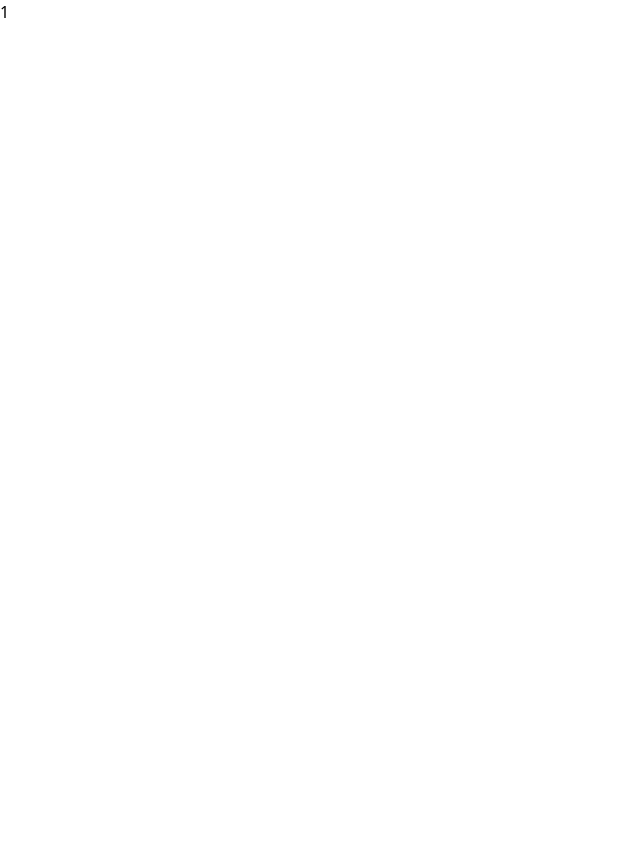
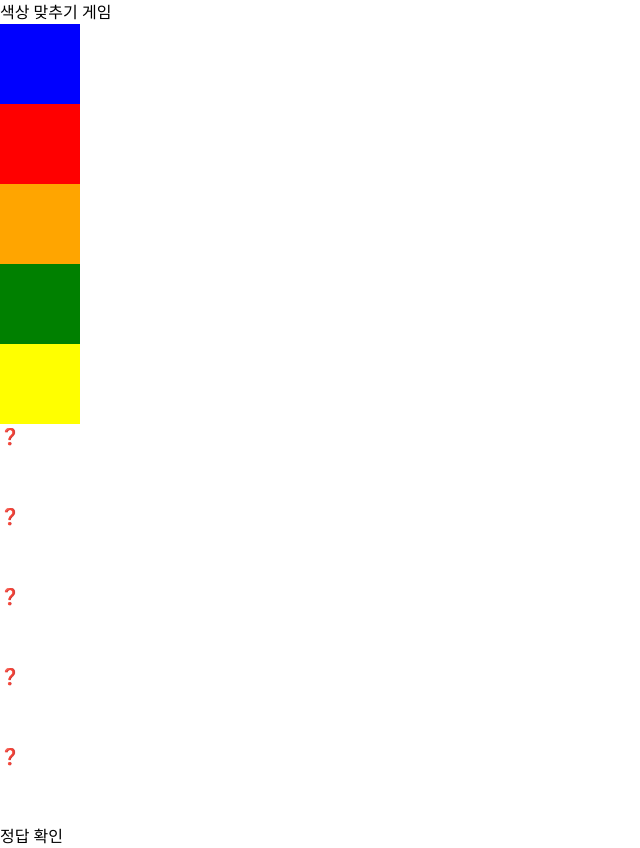
Before and after one commit to TaeWoongYoun/react-game, a React (Create React App) app: page /color-game in a window 1280 px wide. Shown: the whole page, without its empty margins (0-640 px from the left). Before the commit the page ends 800 px from the top, so only its background shows below. Built offline with nearby package versions, Linux system fonts and the light colour scheme.

Commit message:
test : False

```diff
--- a/src/pages/ColorGamePage.js
+++ b/src/pages/ColorGamePage.js
@@ -1,9 +1,67 @@
-import '../App.css';
+import { useState } from "react";
+import "../App.css";
+
+const colors = ["red", "orange", "yellow", "green", "blue"];
+const shuffledColors = [...colors].sort(() => Math.random() - 0.5);
 
 function ColorGamePage() {
-    return (
-        "1"
-    );
-  }
+  const [userChoices, setUserChoices] = useState(Array(5).fill(null));
+  const [correctCount, setCorrectCount] = useState(null);
 
-  export default ColorGamePage;
+  const handleDragStart = (color) => (event) => {
+    event.dataTransfer.setData("color", color);
+  };
+
+  const handleDrop = (index) => (event) => {
+    const draggedColor = event.dataTransfer.getData("color");
+    const newChoices = [...userChoices];
+    newChoices[index] = draggedColor;
+    setUserChoices(newChoices);
+  };
+
+  const handleCheckAnswer = () => {
+    let count = 0;
+    userChoices.forEach((choice, index) => {
+      if (choice === colors[index]) count++;
+    });
+    setCorrectCount(count);
+  };
+
+  return (
+    <div className="color-game centered">
+      <h2>색상 맞추기 게임</h2>
+      <div className="hidden-colors">
+        {shuffledColors.map((color, index) => (
+          <div
+            key={index}
+            className="color-box"
+            style={{ backgroundColor: color, width: "80px", height: "80px" }}
+            draggable
+            onDragStart={handleDragStart(color)}
+          />
+        ))}
+      </div>
+      <div className="drop-zones">
+        {colors.map((_, index) => (
+          <div
+            key={index}
+            className="drop-box"
+            style={{ width: "80px", height: "80px" }}
+            onDragOver={(e) => e.preventDefault()}
+            onDrop={handleDrop(index)}
+          >
+            {userChoices[index] ? (
+              <div className="color-box" style={{ backgroundColor: userChoices[index], width: "80px", height: "80px" }}></div>
+            ) : (
+              <span className="question-mark">❓</span>
+            )}
+          </div>
+        ))}
+      </div>
+      <button onClick={handleCheckAnswer}>정답 확인</button>
+      {correctCount !== null && <p>맞춘 개수: {correctCount} / 5</p>}
+    </div>
+  );
+}
+
+export default ColorGamePage;
```
